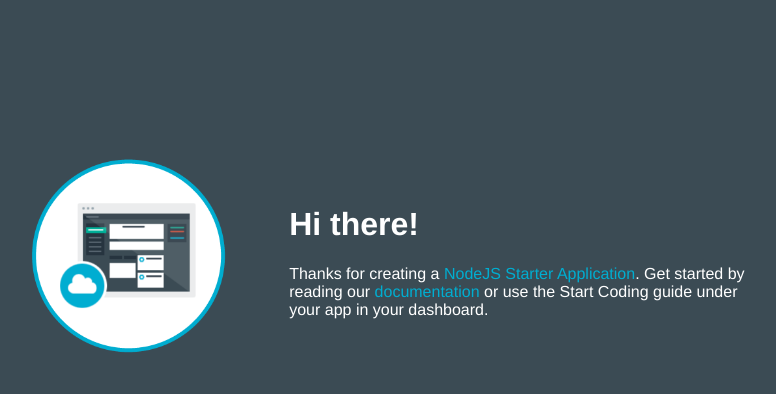
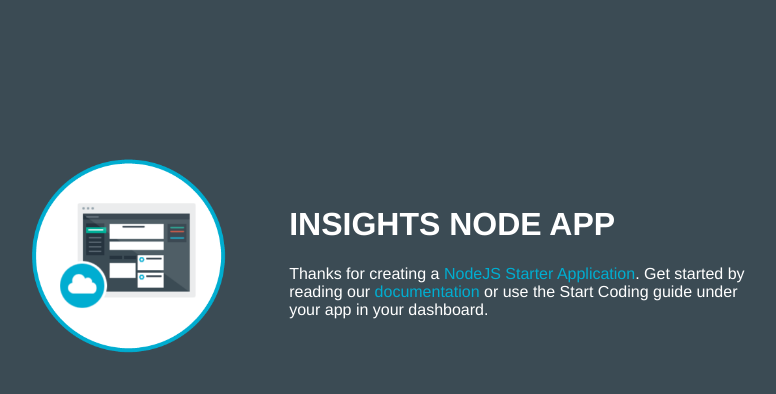
Before and after one commit to raybenchen/node-insights, a website: page public/index.html in a window 1280 px wide. Shown: the whole page, without its empty margins (253-1029 px from the left). Drawn offline with Linux system fonts and the light colour scheme.

Commit message:
changed header title

```diff
--- /dev/null
+++ b/project.json
@@ -0,0 +1 @@
+{"Name": "agriciuc | Insights Node App"}
--- a/public/index.html
+++ b/public/index.html
@@ -15,7 +15,7 @@
         <td style= "width:30%;">
           <img class = "newappIcon" src="images/newapp-icon.png">
         <td>
-            <h1>Hi there!</h1>
+            <h1>INSIGHTS NODE APP</h1>
           <p>Thanks for creating a
             <span class = "blue">NodeJS Starter Application</span>.
             Get started by reading our
```
Also changed, not shown: 1 other file.
